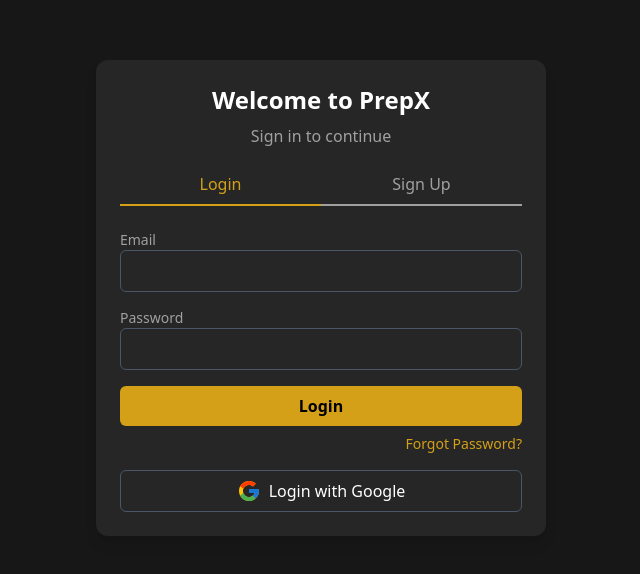
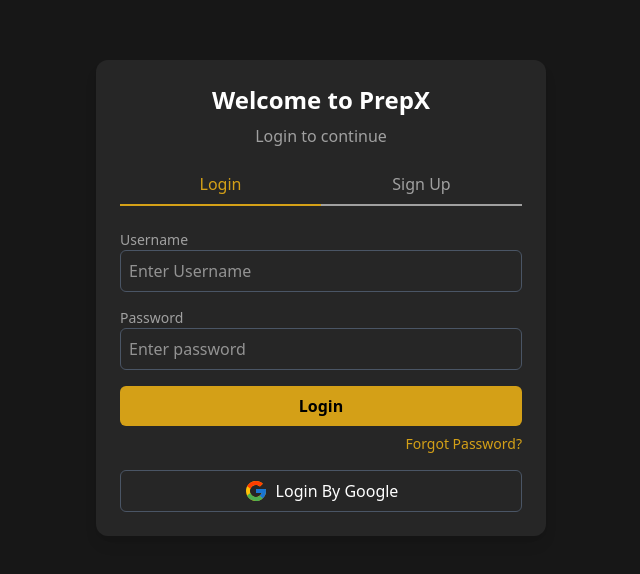
Before and after one commit to SHUBH4M13/PrepX_defence, a React (Vite) app in the folder Frontend/: page / in a window 1280 px wide. Shown: the part 102-676 px from the top of the page, without its empty margins (319-959 px from the left). Built offline with nearby package versions, Linux system fonts and the light colour scheme.

Commit message:
made login page remvoed signup page as it can be headache during api

```diff
--- a/Frontend/src/App.jsx
+++ b/Frontend/src/App.jsx
@@ -1,5 +1,5 @@
 import Home from "./Components/Pages/Home"
-import SignUpLogin from "./Components/Pages/SignUpLogin"
+import SignUpLogin from "./Components/Pages/Login"
 
 function App() {
 
--- /dev/null
+++ b/Frontend/src/Components/Pages/Login.jsx
@@ -0,0 +1,101 @@
+import React, { useState } from "react";
+import { FcGoogle } from "react-icons/fc";
+
+export default function SignUpLogin() {
+    const [data, setdata] = useState({
+        username: "",
+        password: "",
+    });
+
+    const [error, seterror] = useState("");
+
+    const handleChange = (e) => {
+        const { name, value } = e.target;
+        setdata({
+            ...data,
+            [name]: value,
+        });
+        seterror(""); // Reset error when user types
+    };
+
+    const HandleSubmit = (e) => {
+        e.preventDefault();
+
+        let NewError = "";
+
+        if (!data.username || !data.password) {
+            NewError = "Please fill all the Required Fields";
+            seterror(NewError);
+            return;
+        }
+
+        // If no error, proceed with API call
+
+    };
+
+    return (
+        <div className="bg-darkbg min-h-screen flex justify-center items-center p-4">
+            <div className="bg-Secondarybg rounded-xl w-full max-w-[450px] sm:w-[450px] p-6 shadow-lg">
+                <div className="text-center">
+                    <p className="font-bold text-white text-2xl">Welcome to PrepX</p>
+                    <p className="py-2 text-dullwhite">Login to continue</p>
+                </div>
+
+                <div className="flex justify-evenly mt-4">
+                    <div className="w-1/2 text-center border-b-2 pb-2 cursor-pointer border-PrimaryGold text-PrimaryGold">
+                        Login
+                    </div>
+                    <div className="w-1/2 text-center border-b-2 pb-2 cursor-pointer border-dullwhite text-dullwhite">
+                        Sign Up
+                    </div>
+                </div>
+
+                <form className="flex flex-col mt-6 space-y-4" onSubmit={HandleSubmit}>
+                    <div>
+                        <p className="text-dullwhite text-sm">Username</p>
+                        <input
+                            type="text"
+                            name="username"
+                            value={data.username} // Fixed error here
+                            onChange={handleChange} // Added onChange handler
+                            placeholder="Enter Username"
+                            className="w-full p-2 border border-gray-600 rounded-md focus:outline-none focus:border-PrimaryGold bg-transparent text-white"
+                        />
+                    </div>
+
+                    <div>
+                        <p className="text-dullwhite text-sm">Password</p>
+                        <input
+                            type="password"
+                            name="password"
+                            value={data.password} // Added missing value
+                            onChange={handleChange} // Added onChange handler
+                            placeholder="Enter password"
+                            className="w-full p-2 border border-gray-600 rounded-md focus:outline-none focus:border-PrimaryGold bg-transparent text-white"
+                        />
+                    </div>
+
+                    {error && <p className="text-red-500 text-sm">{error}</p>}
+
+                    <button
+                        type="submit"
+                        className="bg-PrimaryGold cursor-pointer text-black font-semibold py-2 rounded-md hover:bg-yellow-500 transition-all"
+                    >
+                        Login
+                    </button>
+                </form>
+
+                <p className="text-right text-sm text-PrimaryGold mt-2 cursor-pointer hover:underline">
+                    Forgot Password?
+                </p>
+
+                <div className="mt-4 flex items-center justify-center">
+                    <button className="flex items-center w-full justify-center cursor-pointer gap-2 border border-gray-600 py-2 px-4 rounded-md text-white hover:border-PrimaryGold duration-300 transition-all">
+                        <FcGoogle className="text-2xl" />
+                        Login By Google
+                    </button>
+                </div>
+            </div>
+        </div>
+    );
+}
--- a/Frontend/src/Components/Pages/SignUpLogin.jsx
+++ /dev/null
@@ -1,127 +0,0 @@
-import React, { useState } from "react";
-import { FcGoogle } from "react-icons/fc";
-
-export default function SignUpLogin() {
-    const [isLogin, setIsLogin] = useState(true);
-    const [formData, setFormData] = useState({
-        email: "",
-        password: "",
-        confirmPassword: "",
-    });
-    const [error, setError] = useState("");
-
-    const toggleMode = () => {
-        setIsLogin(!isLogin);
-        setFormData({ email: "", password: "", confirmPassword: "" });
-        setError("");
-    };
-
-    const handleChange = (e) => {
-        setFormData({ ...formData, [e.target.name]: e.target.value });
-    };
-
-    const handleSubmit = (e) => {
-        e.preventDefault();
-        if (!formData.email || !formData.password || (!isLogin && !formData.confirmPassword)) {
-            setError("All fields are required.");
-            return;
-        }
-        if (!isLogin && formData.password !== formData.confirmPassword) {
-            setError("Passwords do not match.");
-            return;
-        }
-        setError("");
-        alert(`${isLogin ? "Logging in" : "Signing up"} with email: ${formData.email}`);
-    };
-
-    return (
-        <div className="bg-darkbg min-h-screen flex justify-center items-center p-4">
-            <div className="bg-Secondarybg rounded-xl w-full max-w-[450px] sm:w-[450px] p-6 shadow-lg">
-                <div className="text-center">
-                    <p className="font-bold text-white text-2xl">Welcome to PrepX</p>
-                    <p className="py-2 text-dullwhite">{isLogin ? "Sign in to continue" : "Create an account"}</p>
-                </div>
-
-                <div className="flex justify-evenly mt-4">
-                    <div
-                        className={`w-1/2 text-center border-b-2 pb-2 cursor-pointer ${
-                            isLogin ? "border-PrimaryGold text-PrimaryGold" : "border-dullwhite text-dullwhite"
-                        }`}
-                        onClick={() => setIsLogin(true)}
-                    >
-                        Login
-                    </div>
-                    <div
-                        className={`w-1/2 text-center border-b-2 pb-2 cursor-pointer ${
-                            !isLogin ? "border-PrimaryGold text-PrimaryGold" : "border-dullwhite text-dullwhite"
-                        }`}
-                        onClick={() => setIsLogin(false)}
-                    >
-                        Sign Up
-                    </div>
-                </div>
-
-                <form className="flex flex-col mt-6 space-y-4" onSubmit={handleSubmit}>
-                    <div>
-                        <p className="text-dullwhite  text-sm">Email</p>
-                        <input
-                            type="email"
-                            name="email"
-                            value={formData.email}
-                            onChange={handleChange}
-                            className="w-full p-2 border border-gray-600 rounded-md focus:outline-none focus:border-PrimaryGold bg-transparent text-white"
-                        />
-                    </div>
-
-                    <div>
-                        <p className="text-dullwhite  text-sm">Password</p>
-                        <input
-                            type="password"
-                            name="password"
-                            value={formData.password}
-                            onChange={handleChange}
-                            className="w-full p-2 border border-gray-600 rounded-md focus:outline-none focus:border-PrimaryGold bg-transparent text-white"
-                        />
-                    </div>
-
-                    {!isLogin && (
-                        <div>
-                            <p className="text-dullwhite text-sm">Confirm Password</p>
-                            <input
-                                type="password"
-                                name="confirmPassword"
-                                value={formData.confirmPassword}
-                                onChange={handleChange}
-                                className="w-full p-2 border border-gray-600 rounded-md focus:outline-none focus:border-PrimaryGold bg-transparent text-white"
-                            />
-                        </div>
-                    )}
-
-                    {error && <p className="text-red-500 text-sm">{error}</p>}
-
-                    <button
-                        type="submit"
-                        className="bg-PrimaryGold cursor-pointer  text-black font-semibold py-2 rounded-md hover:bg-yellow-500 transition-all"
-                    >
-                        {isLogin ? "Login" : "Sign Up"}
-                    </button>
-                </form>
-
-                {isLogin && (
-                    <p className="text-right text-sm text-PrimaryGold mt-2 cursor-pointer hover:underline">
-                        Forgot Password?
-                    </p>
-                )}
-
-                <div className="mt-4 flex items-center justify-center">
-                    <button
-                        className="flex items-center w-full justify-center cursor-pointer gap-2 border border-gray-600 py-2 px-4 rounded-md text-white hover:border-PrimaryGold duration-300 transition-all"
-                    >
-                        <FcGoogle className="text-2xl" />
-                        {isLogin ? "Login" : "Sign Up"} with Google
-                    </button>
-                </div>
-            </div>
-        </div>
-    );
-}
```
